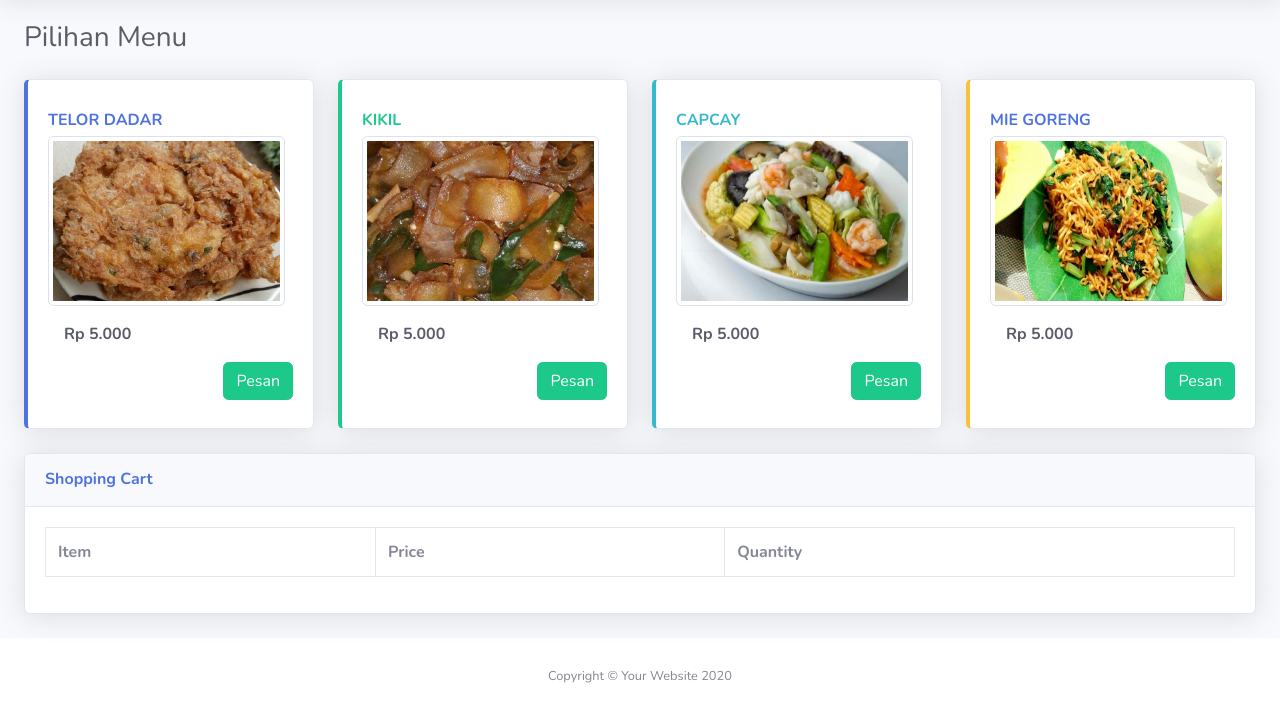
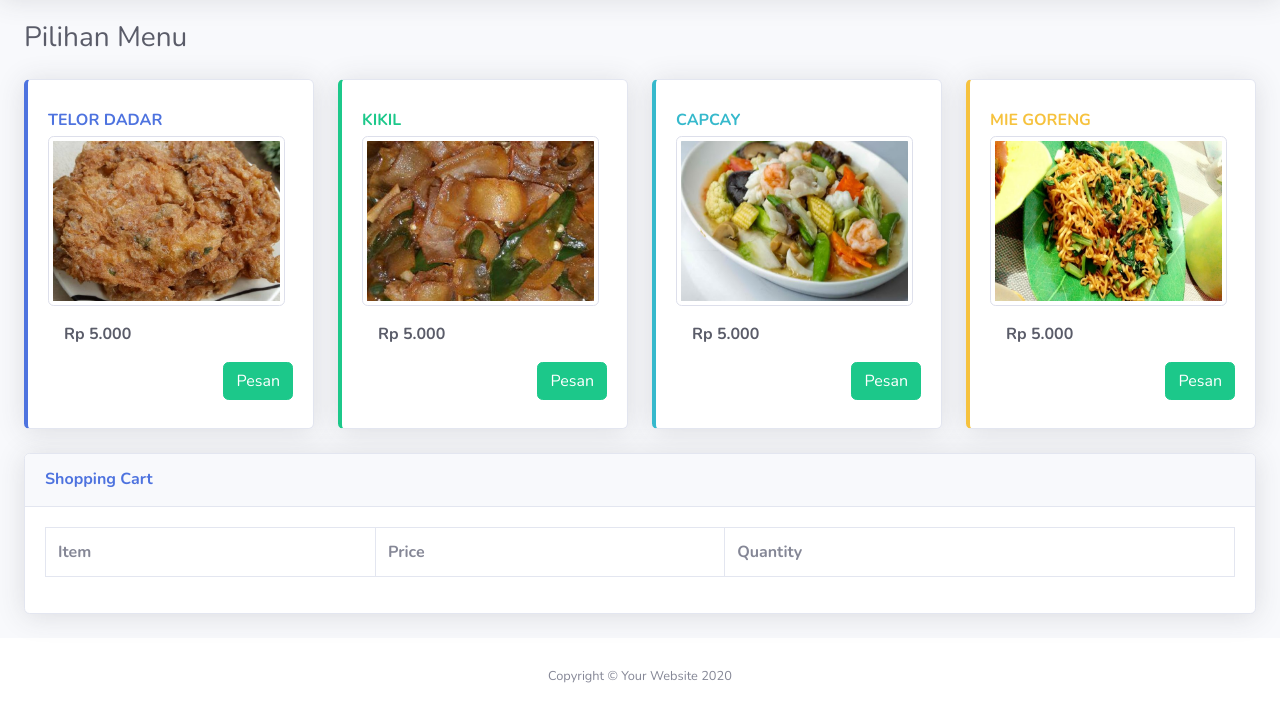
Before and after one commit to Novizh/warteg-app, a plain HTML site: page index.html in a window 1280 px wide. Shown: the part 73-794 px from the top of the page. Drawn offline with nearby package versions, Linux system fonts and the light colour scheme.

Commit message:
changed font color to match card border

```diff
--- a/index.html
+++ b/index.html
@@ -202,7 +202,7 @@
                         <div class="col-xl-3 col-md-6 mb-4">
                             <div class="card border-left-warning shadow h-100 py-2">
                                 <div class="card-body">
-                                    <div class="text-l font-weight-bold text-primary text-uppercase mb-1">Mie Goreng</div>
+                                    <div class="text-l font-weight-bold text-warning text-uppercase mb-1">Mie Goreng</div>
                                     <div class="row no-gutters align-items-center">
                                         <div class="col mr-2">
                                             <!-- <i class="fas fa-calendar fa-2x text-gray-300"></i> -->
```
